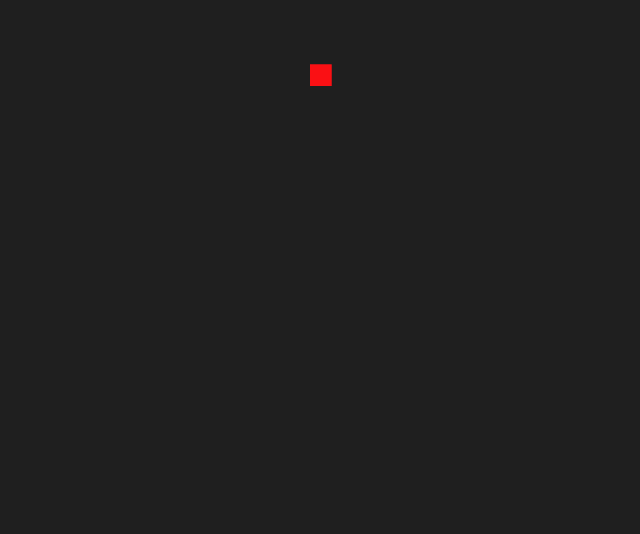
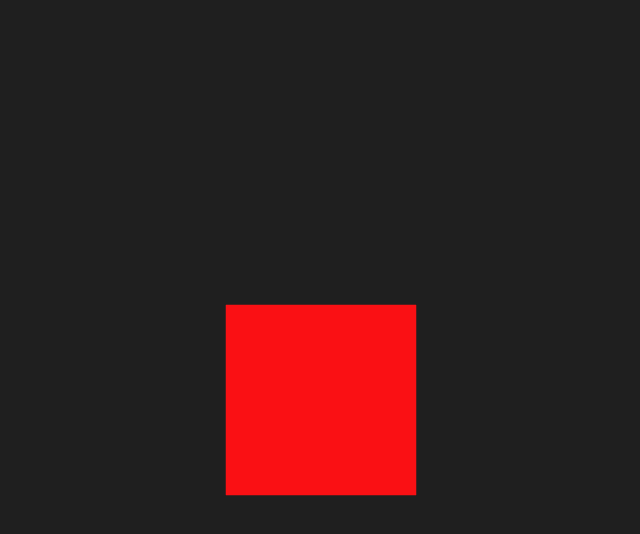
Before and after one commit to Adit841/Portfolio_Test_1, a React (Vite) app: page / in a window 1280 px wide. Shown: the top 534 px of the page, without its empty margins (319-959 px from the left). Built offline with nearby package versions, Linux system fonts and the light colour scheme.

Commit message:
cube is in center

```diff
--- a/src/components/Experience.jsx
+++ b/src/components/Experience.jsx
@@ -3,10 +3,12 @@ import React from 'react'
 
 const Experience = () => {
   return (
+    <>
     <mesh>
-      <boxGeometry />
+      <boxGeometry  />
       <meshBasicMaterial color="red" />
     </mesh>
+    </>
   )
 }
 
--- a/src/components/Three.jsx
+++ b/src/components/Three.jsx
@@ -4,8 +4,13 @@ import Experience from './Experience.jsx'
 
 const Three = () => {
   return (
-    <div>
-      <Canvas>
+    <div style={{ width: '100vw', height: '100vh' }}>
+      <Canvas
+        camera={{
+          position: [0, 0, 5],
+          fov: 50,
+        }}
+      >
         <Experience />
       </Canvas>
     </div>
--- a/src/index.css
+++ b/src/index.css
@@ -1,9 +1,18 @@
-*{
+
+* {
   margin: 0;
   padding: 0;
   box-sizing: border-box;
 }
 
-body{
+html,
+body,
+#root {
+  width: 100%;
+  height: 100%;
+}
+
+body {
   background-color: #1f1f1f;
+  overflow: hidden;
 }
```
